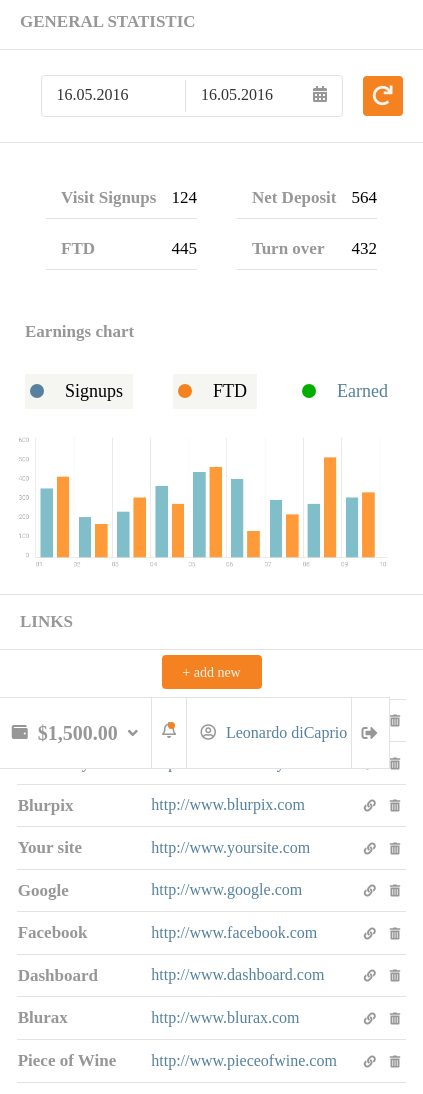
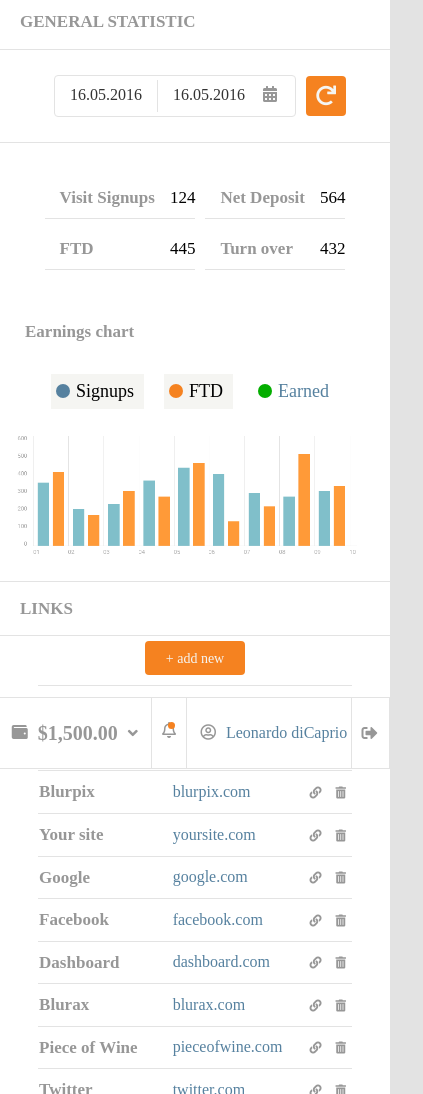
Before and after one commit to PaPaX2/admin-panel, a website: page src/index.html in a window 390 px wide. Shown: the part 75-1169 px from the top of the page, 423 px wide, since content can reach past the window. Drawn offline with nearby package versions, Linux system fonts and the light colour scheme; files that its build step writes are made by us from their sources; a web font is replaced by a local one.

Commit message:
DONE single responsive page for admin-panel

```diff
--- a/src/index.html
+++ b/src/index.html
@@ -122,7 +122,7 @@
             <table class="table-3-cells">
               <tr>
                 <td><p>Home page</p></td>
-                <td><a>http://www.homepage.com</a></td>
+                <td><a class="hide">http://www.</a><a>homepage.com</a></td>
                 <td>
                   <i class="fas fa-link"></i>
                   <i class="fas fa-trash-alt"></i>
@@ -130,7 +130,7 @@
               </tr>
               <tr>
                 <td><p>Currently offer</p></td>
-                <td><a>http://www.currently.com</a></td>
+                <td><a class="hide">http://www.</a><a>currently.com</a></td>
                 <td>
                   <i class="fas fa-link"></i>
                   <i class="fas fa-trash-alt"></i>
@@ -138,7 +138,7 @@
               </tr>
               <tr>
                 <td><p>Blurpix</p></td>
-                <td><a>http://www.blurpix.com</a></td>
+                <td><a class="hide">http://www.</a><a>blurpix.com</a></td>
                 <td>
                   <i class="fas fa-link"></i>
                   <i class="fas fa-trash-alt"></i>
@@ -146,7 +146,7 @@
               </tr>
               <tr>
                 <td><p>Your site</p></td>
-                <td><a>http://www.yoursite.com</a></td>
+                <td><a class="hide">http://www.</a><a>yoursite.com</a></td>
                 <td>
                   <i class="fas fa-link"></i>
                   <i class="fas fa-trash-alt"></i>
@@ -154,7 +154,7 @@
               </tr>
               <tr>
                 <td><p>Google</p></td>
-                <td><a>http://www.google.com</a></td>
+                <td><a class="hide">http://www.</a><a>google.com</a></td>
                 <td>
                   <i class="fas fa-link"></i>
                   <i class="fas fa-trash-alt"></i>
@@ -162,7 +162,7 @@
               </tr>
               <tr>
                 <td><p>Facebook</p></td>
-                <td><a>http://www.facebook.com</a></td>
+                <td><a class="hide">http://www.</a><a>facebook.com</a></td>
                 <td>
                   <i class="fas fa-link"></i>
                   <i class="fas fa-trash-alt"></i>
@@ -170,7 +170,7 @@
               </tr>
               <tr>
                 <td><p>Dashboard</p></td>
-                <td><a>http://www.dashboard.com</a></td>
+                <td><a class="hide">http://www.</a><a>dashboard.com</a></td>
                 <td>
                   <i class="fas fa-link"></i>
                   <i class="fas fa-trash-alt"></i>
@@ -178,7 +178,7 @@
               </tr>
               <tr>
                 <td><p>Blurax</p></td>
-                <td><a>http://www.blurax.com</a></td>
+                <td><a class="hide">http://www.</a><a>blurax.com</a></td>
                 <td>
                   <i class="fas fa-link"></i>
                   <i class="fas fa-trash-alt"></i>
@@ -186,7 +186,7 @@
               </tr>
               <tr>
                 <td><p>Piece of Wine</p></td>
-                <td><a>http://www.pieceofwine.com</a></td>
+                <td><a class="hide">http://www.</a><a>pieceofwine.com</a></td>
                 <td>
                   <i class="fas fa-link"></i>
                   <i class="fas fa-trash-alt"></i>
@@ -194,7 +194,7 @@
               </tr>
               <tr>
                 <td><p>Twitter</p></td>
-                <td><a>http://www.twitter.com</a></td>
+                <td><a class="hide">http://www.</a><a>twitter.com</a></td>
                 <td>
                   <i class="fas fa-link"></i>
                   <i class="fas fa-trash-alt"></i>
--- a/src/sass/sections/_content.scss
+++ b/src/sass/sections/_content.scss
@@ -165,7 +165,7 @@
       opacity: 0;
     }
 
-    a {
+    .hide {
       margin-left: 100px;
     }
 
@@ -185,7 +185,7 @@
 
 @media (max-width: 767px) {
   .main-content {
-    width: fit-content;
+    width: 100%;
 
     .content {
       margin: 0;
@@ -197,6 +197,31 @@
 
     .bottom {
       padding-bottom: 70px;
+    }
+
+    .date {
+      width: auto;
+    }
+
+    .callendar {
+      width: auto;
+      margin: 20px 10px;
+    }
+
+    .signups, .ftd, .earned {
+      margin: 10px 10px;
+    }
+
+    .signups p, .ftd p, .earned p {
+      margin-left: 25px;
+    }
+
+    .cell-left{
+      margin: 5px 5px 5px 0;
+    }
+
+    .cell-right {
+      margin: 5px 0 5px 5px;
     }
 
     .statistic-data {
@@ -212,6 +237,10 @@
 
       i {
         opacity: 1;
+      }
+
+      .hide {
+        display: none;
       }
     }
 
@@ -229,3 +258,31 @@
     }
   }
 }
+
+@media (min-width: 768px) {
+  .main-content {
+    .statistic-data{
+      width: 500px;
+
+      img {
+        width: 500px;
+      }
+    }
+
+    .table-2-cells {
+      width: 500px;
+    }
+
+    .table-3-cells{
+      width: 500px;
+
+      .hide {
+        margin-left: 50px;
+      }
+
+      i {
+        opacity: 1;
+      }
+    }
+  }
+}
--- a/src/sass/sections/_topbar.scss
+++ b/src/sass/sections/_topbar.scss
@@ -55,7 +55,6 @@
     bottom: 0;
     border-top: thin solid $color-grey-light;
     border-bottom: none;
-
   }
 
   .main-content {
@@ -71,6 +70,7 @@
     align-items: center;
     border: none;
     min-width: auto;
+    white-space: normal;
   }
 
   .info {
```
